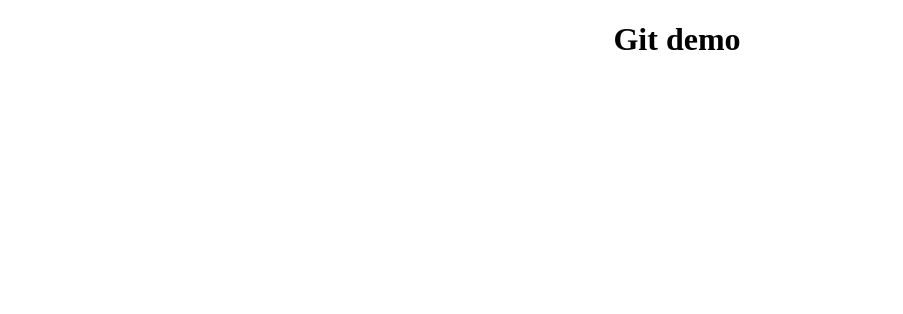
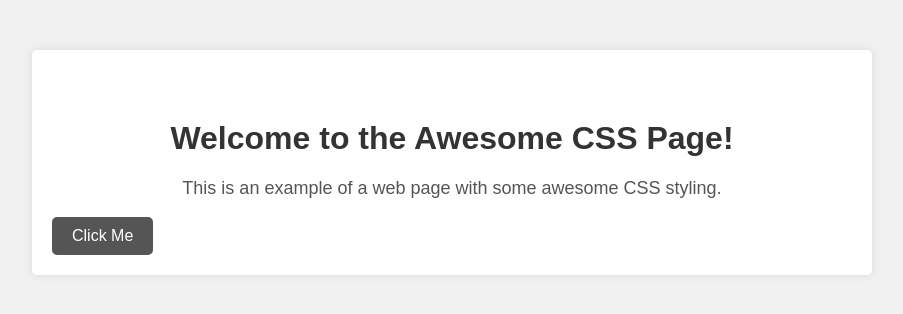
Before and after one commit to username-saran/BasicGit, a plain HTML site: page index.html in a window 1280 px wide. Shown: the whole page, without its empty margins (188-1091 px from the left). Drawn offline with Linux system fonts and the light colour scheme.

Commit message:
Add some GPT style

```diff
--- a/index.html
+++ b/index.html
@@ -9,9 +9,11 @@
 
 </head>
 <body>
-    <h1>Git demo</h1>
-
-
+    <div class="container">
+        <h1>Welcome to the Awesome CSS Page!</h1>
+        <p>This is an example of a web page with some awesome CSS styling.</p>
+        <a href="#" class="button">Click Me</a>
+      </div>
     <script src="brain.js"></script>
 </body>
 </html>
--- a/style.css
+++ b/style.css
@@ -1,4 +1,43 @@
-h1{
+body {
+    font-family: Arial, sans-serif;
+    background-color: #f1f1f1;
+    margin: 0;
+    padding: 0;
+  }
+
+  h1 {
+    color: #333;
     text-align: center;
-    padding-left: 450px;
-}
+    margin-top: 50px;
+  }
+
+  p {
+    color: #555;
+    text-align: center;
+    font-size: 18px;
+    margin-top: 20px;
+  }
+
+  .container {
+    max-width: 800px;
+    margin: 0 auto;
+    padding: 20px;
+    background-color: #fff;
+    box-shadow: 0 0 10px rgba(0, 0, 0, 0.1);
+    border-radius: 5px;
+    margin-top: 50px;
+  }
+
+  .button {
+    display: inline-block;
+    padding: 10px 20px;
+    background-color: #555;
+    color: #fff;
+    text-decoration: none;
+    border-radius: 5px;
+    transition: background-color 0.3s ease;
+  }
+
+  .button:hover {
+    background-color: #333;
+  }
```
